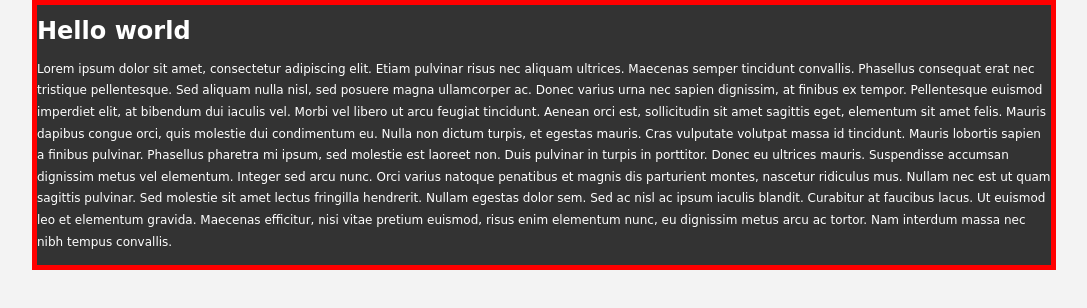
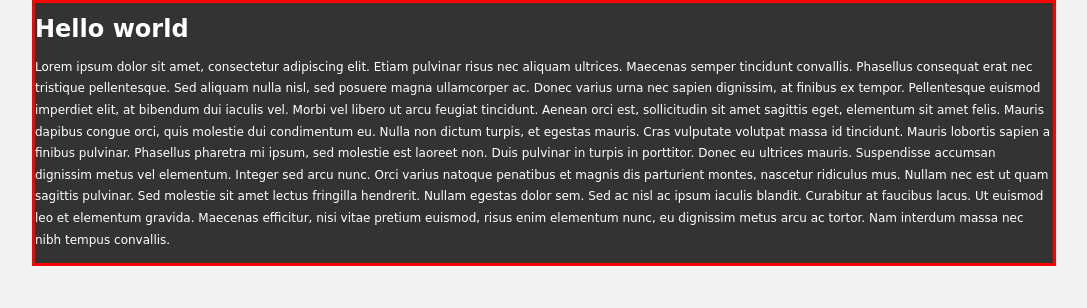
Before and after one commit to aasirah93/CSS, a plain HTML site: page index.html in a window 1280 px wide. Shown: the whole page, without its empty margins (96-1183 px from the left). Drawn offline with Linux system fonts and the light colour scheme.

Commit message:
border styling

```diff
--- a/style.css
+++ b/style.css
@@ -19,4 +19,6 @@ body{
     color:#fff;
 
     border: 5px red solid;
+    border-width: 3px;
+    border-style: thick;
 }
```
